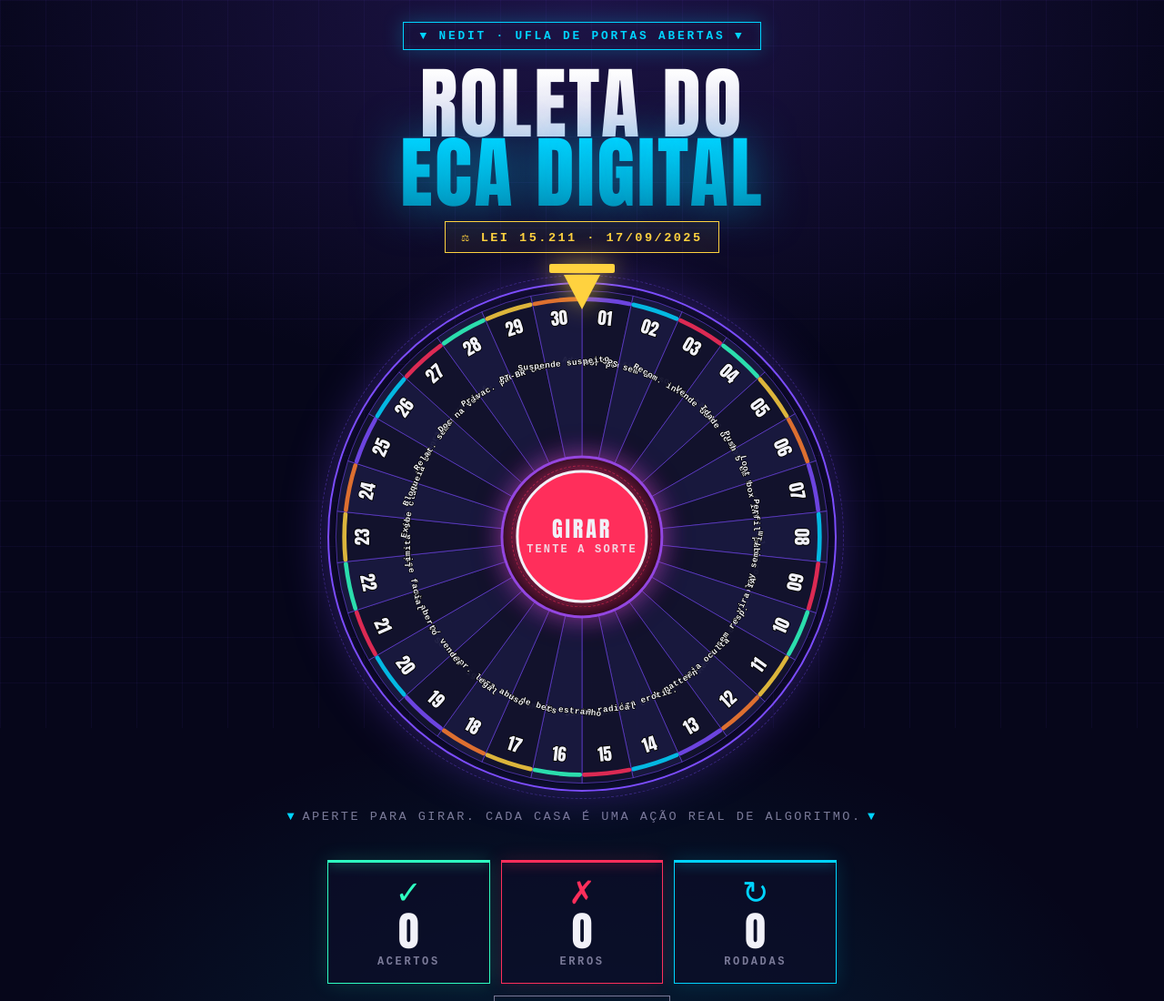
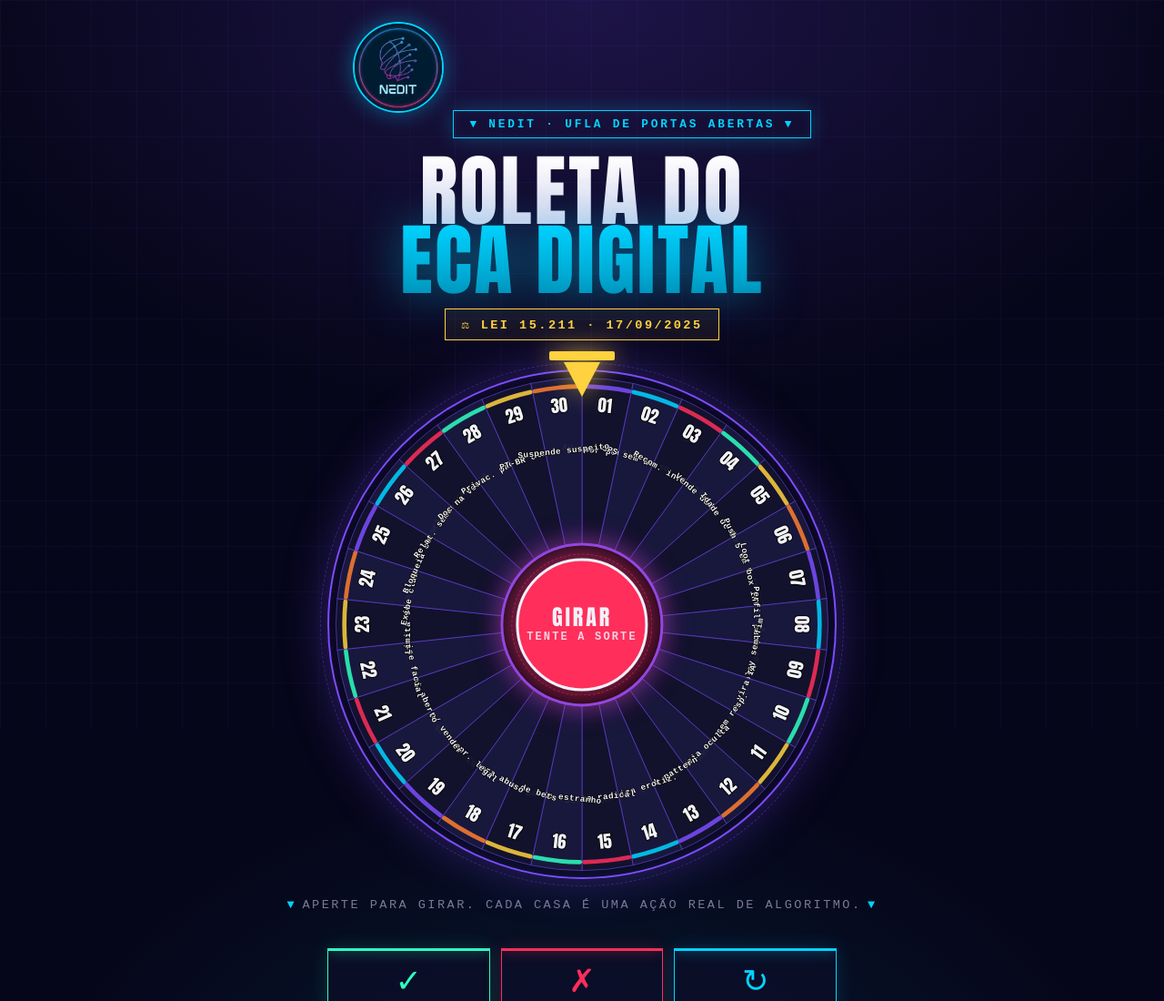
Before and after one commit to flaviacarvalho7-tech/roleta_nedit, a plain HTML site: page index.html in a window 1280 px wide. Shown: the top 1100 px of the page at 91% size. Drawn offline with Linux system fonts and the light colour scheme.

Commit message:
Add NEDIT logo to header
Co-Authored-By: Claude Sonnet 4.6 <noreply@anthropic.com>

```diff
--- a/index.html
+++ b/index.html
@@ -60,6 +60,16 @@ header {
   z-index: 2;
   padding: 1.5rem 1rem 0.5rem;
   text-align: center;
+}
+
+.nedit-logo {
+  width: clamp(70px, 15vw, 100px);
+  height: clamp(70px, 15vw, 100px);
+  border-radius: 50%;
+  object-fit: cover;
+  border: 2px solid var(--accent-2);
+  box-shadow: 0 0 24px rgba(0, 212, 255, 0.4);
+  margin-bottom: 1rem;
 }
 
 .brand-tag {
@@ -648,6 +658,7 @@ footer .ufla { color: var(--warning); }
 <body>
 
 <header>
+  <img src="logo/432830293_1131658314933602_4443445185022847847_n.jpg" alt="NEDIT Logo" class="nedit-logo">
   <div class="brand-tag">▼ NEDIT · UFLA DE PORTAS ABERTAS ▼</div>
   <h1>
     <span class="top">ROLETA DO</span>
```
Also changed, not shown: roleta-eca-digital.html (+11 -0 lines), logo/432830293_1131658314933602_4443445185022847847_n.jpg (added).
